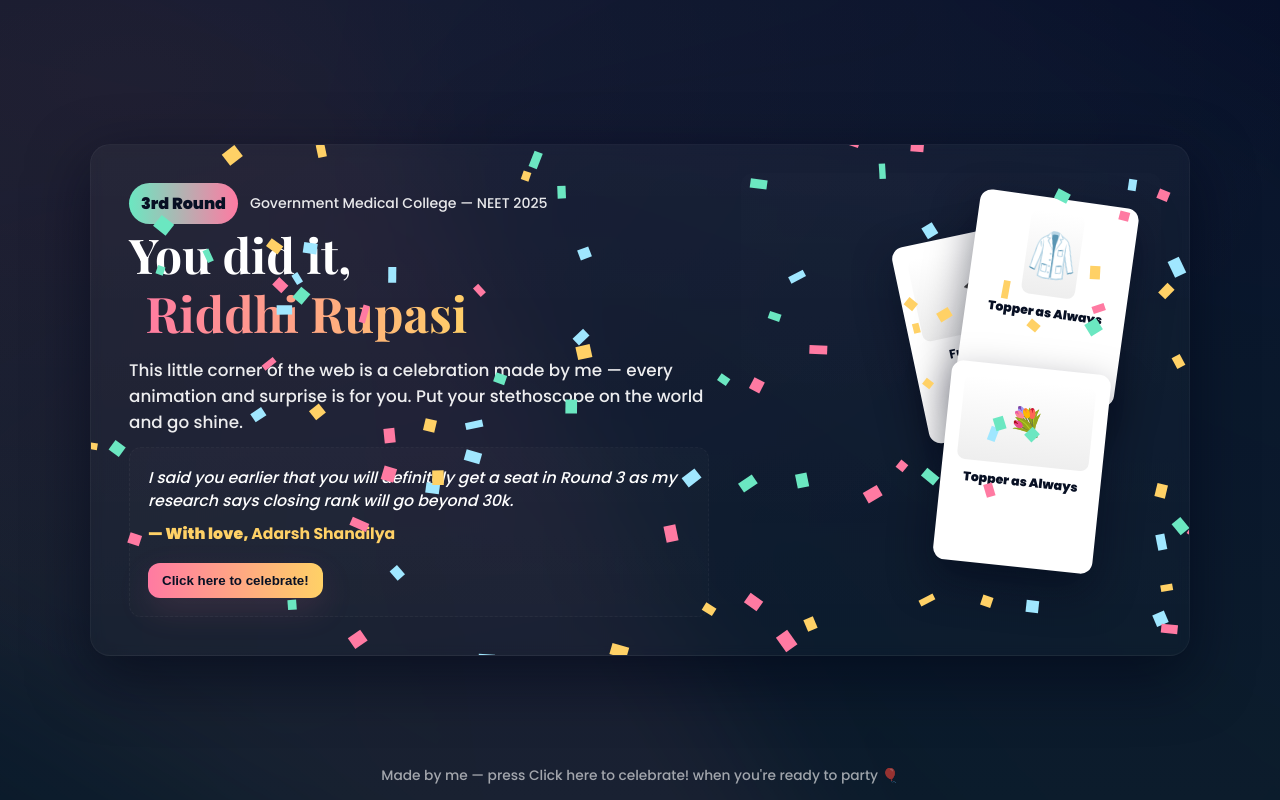
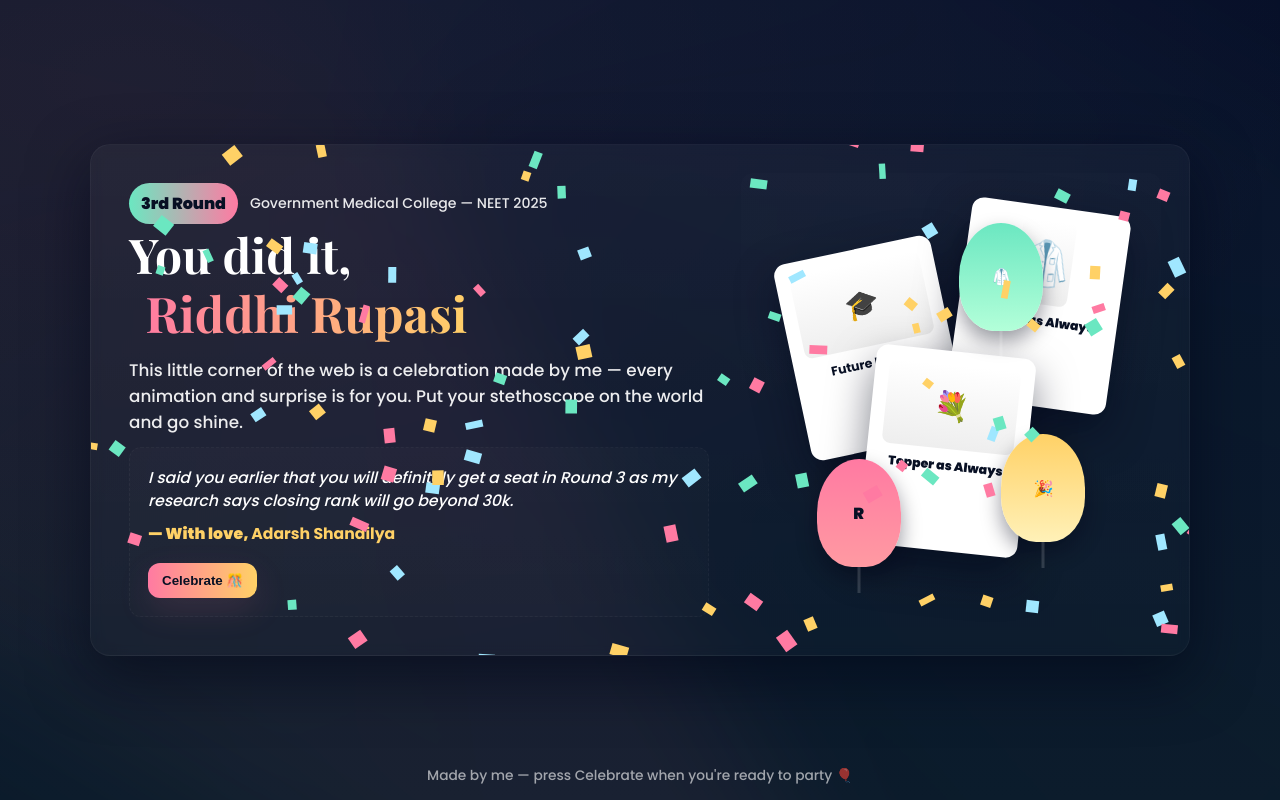
Before and after one commit to adarshshandilya92/adarsh, a plain HTML site: page index.html in a window 1280 px wide. Drawn offline with nearby package versions, Linux system fonts and the light colour scheme.

Commit message:
Update index.html

```diff
--- a/index.html
+++ b/index.html
@@ -33,19 +33,24 @@
     .note .from{margin-top:10px;font-weight:800;color:var(--accent2)}
     .signature{font-family:'Pacifico',cursive;color:var(--accent1);font-size:1.02rem;margin-top:8px}
 
-    /* polaroid-style flashcards on the right column (kept tilted/stacked) */
     .polaroids{position:relative;height:420px;border-radius:12px;background:linear-gradient(180deg, rgba(255,255,255,0.01), transparent);display:flex;align-items:center;justify-content:center;overflow:visible}
     .photo{position:absolute;width:160px;height:200px;background:#fff;border-radius:12px;padding:14px;box-shadow:0 18px 40px rgba(2,6,23,0.5);transform-origin:center center;transition:transform 400ms ease}
     .photo .label{font-size:0.78rem;color:#081024;font-weight:700;margin-top:8px;text-align:center}
-    .p1{right:22%;top:14%;transform:rotate(-12deg)}
-    .p2{right:8%;top:6%;transform:rotate(8deg);display:flex;flex-direction:column;align-items:center}
-    .p3{right:14%;bottom:6%;transform:rotate(6deg)}
+    .p1{left:12%;top:18%;transform:rotate(-12deg)}
+    .p2{right:10%;top:8%;transform:rotate(8deg);display:flex;flex-direction:column;align-items:center}
+    .p3{left:30%;bottom:10%;transform:rotate(6deg)}
 
     .label.topper{font-size:0.78rem;color:#081024;font-weight:800;margin-top:8px;text-align:center}
 
     .stetho{position:absolute;width:120px;height:120px;pointer-events:none;opacity:0;transform:translate(0,-40px) rotate(-18deg)}
     .stetho.show{animation:stethoOn 1000ms cubic-bezier(.22,.9,.32,1) forwards}
     @keyframes stethoOn{0%{opacity:0;transform:translate(280px,-120px) rotate(-18deg) scale(0.6)}60%{opacity:1;transform:translate(20px,-20px) rotate(-6deg) scale(1.05)}100%{opacity:1;transform:translate(0,0) rotate(0deg) scale(1)}}
+
+    .balloon{position:absolute;width:84px;height:108px;border-radius:60% 60% 50% 50%;display:flex;align-items:center;justify-content:center;font-weight:800;color:#081024;box-shadow:0 10px 20px rgba(2,6,23,0.4)}
+    .balloon::after{content:"";position:absolute;left:50%;bottom:-26px;width:3px;height:26px;background:rgba(255,255,255,0.15);transform:translateX(-50%)}
+    .balloon.b1{background:linear-gradient(180deg,var(--accent1),#ff9aa2);left:18%;bottom:6%}
+    .balloon.b2{background:linear-gradient(180deg,var(--accent2),#fff1b8);right:18%;bottom:12%}
+    .balloon.b3{background:linear-gradient(180deg,var(--accent3),#b3ffd9);left:52%;top:12%}
 
     canvas#confetti{position:absolute;inset:0;pointer-events:none}
 
@@ -64,11 +69,6 @@
 
     .sticky{position:absolute;background:linear-gradient(180deg,#fff2d9,#fff7e6);color:#081024;border-radius:8px;padding:12px;box-shadow:0 10px 30px rgba(2,6,23,0.35);font-size:0.95rem;transform-origin:left top}
 
-    /* keep small-screen layout for polaroids */
-    @media (max-width:880px){
-      .p1,.p2,.p3{position:relative;transform:none;left:auto;top:auto;right:auto;bottom:auto;margin:10px}
-      .polaroids{height:auto;display:flex;gap:12px;padding:8px;justify-content:center}
-    }
   </style>
 </head>
 <body>
@@ -92,21 +92,15 @@
           <div class="from">— With love, <strong>Adarsh Shandilya</strong></div>
 
           <div class="actions">
-            <button class="btn primary" id="celebrate">Click here to celebrate!</button>
+            <button class="btn primary" id="celebrate">Celebrate 🎊</button>
           </div>
         </div>
 
       </div>
 
       <div class="polaroids" aria-hidden="true">
-        <div class="photo p1" id="p1">
-          <div style="height:84px;background:linear-gradient(180deg,#fff,#eee);border-radius:8px;display:flex;align-items:center;justify-content:center;font-size:28px;color:#081024">🎓</div>
-          <div class="label">Future Doctor</div>
-        </div>
-
-        <div class="photo p2" id="p2">
-          <div style="height:84px;background:linear-gradient(180deg,#fff,#eee);border-radius:8px;display:flex;align-items:center;justify-content:center;font-size:44px;color:#081024">🥼</div>
-          <div class="label topper">Topper as Always</div>
+        <div class="photo p1" id="p1"><div style="height:84px;background:linear-gradient(180deg,#fff,#eee);border-radius:8px;display:flex;align-items:center;justify-content:center;font-size:28px;color:#081024">🎓</div><div class="label">Future Doctor</div></div>
+        <div class="photo p2" id="p2"><div style="height:84px;background:linear-gradient(180deg,#fff,#eee);border-radius:8px;display:flex;align-items:center;justify-content:center;font-size:44px;color:#081024">🥼</div><div class="label topper">Topper as Always</div>
           <svg class="stetho" id="stetho" viewBox="0 0 64 64" xmlns="http://www.w3.org/2000/svg" aria-hidden>
             <g fill="none" stroke="#081024" stroke-width="2" stroke-linecap="round" stroke-linejoin="round">
               <path d="M10 12c6 0 8 6 8 12v18"/>
@@ -116,20 +110,19 @@
             </g>
           </svg>
         </div>
+        <div class="photo p3" id="p3"><div style="height:84px;background:linear-gradient(180deg,#fff,#eee);border-radius:8px;display:flex;align-items:center;justify-content:center;font-size:28px;color:#081024">💐</div><div class="label topper">Topper as Always</div></div>
 
-        <div class="photo p3" id="p3">
-          <div style="height:84px;background:linear-gradient(180deg,#fff,#eee);border-radius:8px;display:flex;align-items:center;justify-content:center;font-size:28px;color:#081024">💐</div>
-          <div class="label topper">Topper as Always</div>
-        </div>
+        <div class="balloon b1">R</div>
+        <div class="balloon b2">🎉</div>
+        <div class="balloon b3">🥼</div>
 
-        <!-- BALLOONS REMOVED ON PURPOSE: user requested only balloons removed -->
       </div>
 
       <canvas id="confetti"></canvas>
 
     </div>
 
-    <div class="footer-note">Made by me — press Click here to celebrate! when you're ready to party 🎈</div>
+    <div class="footer-note">Made by me — press Celebrate when you're ready to party 🎈</div>
   </div>
 
   <script>
@@ -142,14 +135,13 @@
     function rand(min,max){return Math.random()*(max-min)+min}
 
     class Piece{constructor(){this.reset()} reset(){this.x=rand(0,W);this.y=rand(-H,0);this.w=rand(6,14);this.h=rand(8,18);this.vx=rand(-0.6,0.6);this.vy=rand(1,3);this.rot=rand(0,360);this.spin=rand(-6,6);this.color=['#ffd166','#ff7aa2','#6be7c1','#a0e7ff'][Math.floor(rand(0,4))]}}
-
     let pieces = []
     for(let i=0;i<160;i++) pieces.push(new Piece())
 
     let confettiInterval = setInterval(update,16);
     function update(){ctx.clearRect(0,0,W,H);for(let p of pieces){p.x += p.vx; p.y += p.vy; p.rot += p.spin; if(p.y>H+40){p.reset();p.y=-20} ctx.save(); ctx.translate(p.x,p.y); ctx.rotate(p.rot*Math.PI/180); ctx.fillStyle=p.color; ctx.fillRect(-p.w/2,-p.h/2,p.w,p.h); ctx.restore()}}
 
-    function burst(x,y,intensity=40){ for(let i=0;i<intensity;i++){let sx = x + rand(-90,90); let sy = y + rand(-90,90); let ps = {x:sx,y:sy,size:rand(6,18),col:['#ffd166','#ff7aa2','#6be7c1','#a0e7ff'][Math.floor(rand(0,4))],life:rand(700,1400)}; let start=Date.now(); (function animate(){ let t=Date.now()-start; if(t>ps.life) return; ctx.save(); ctx.globalAlpha = 1 - (t/ps.life); ctx.beginPath(); ctx.fillStyle=ps.col; ctx.arc(ps.x,ps.y,ps.size*(1 - t/ps.life),0,Math.PI*2); ctx.fill(); ctx.restore(); requestAnimationFrame(animate); })() };}
+    function burst(x,y,intensity=40){ for(let i=0;i<intensity;i++){let sx = x + rand(-90,90); let sy = y + rand(-90,90); let ps = {x:sx,y:sy,size:rand(6,18),col:['#ffd166','#ff7aa2','#6be7c1','#a0e7ff'][Math.floor(rand(0,4))],life:rand(700,1400)}; let start=Date.now(); (function animate(){ let t=Date.now()-start; if(t>ps.life) return; ctx.save(); ctx.globalAlpha = 1 - (t/ps.life); ctx.beginPath(); ctx.fillStyle=ps.col; ctx.arc(ps.x,ps.y,ps.size*(1 - t/ps.life),0,Math.PI*2); ctx.fill(); ctx.restore(); requestAnimationFrame(animate); })() }}
 
     const doctorBadge = document.getElementById('doctorBadge');
     const stetho = document.getElementById('stetho');
@@ -161,7 +153,8 @@
       burst(W/2, H/4, 60); burst(W/3, H/2, 50); burst(2*W/3, H/2, 50);
 
       doctorBadge.style.opacity = '1'; doctorBadge.classList.add('fly');
-      setTimeout(()=>{ doctorBadge.classList.remove('fly'); doctorBadge.style.opacity = '0';
+      setTimeout(()=>{
+        doctorBadge.classList.remove('fly'); doctorBadge.style.opacity = '0';
         if(!decorated){ nameText.textContent = 'Dr. ' + nameText.textContent; decorated = true; }
       }, 1000);
 
@@ -206,6 +199,9 @@
         setTimeout(()=>s.remove(),3600);
       }
     });
+
+
+
   </script>
 </body>
 </html>
```
